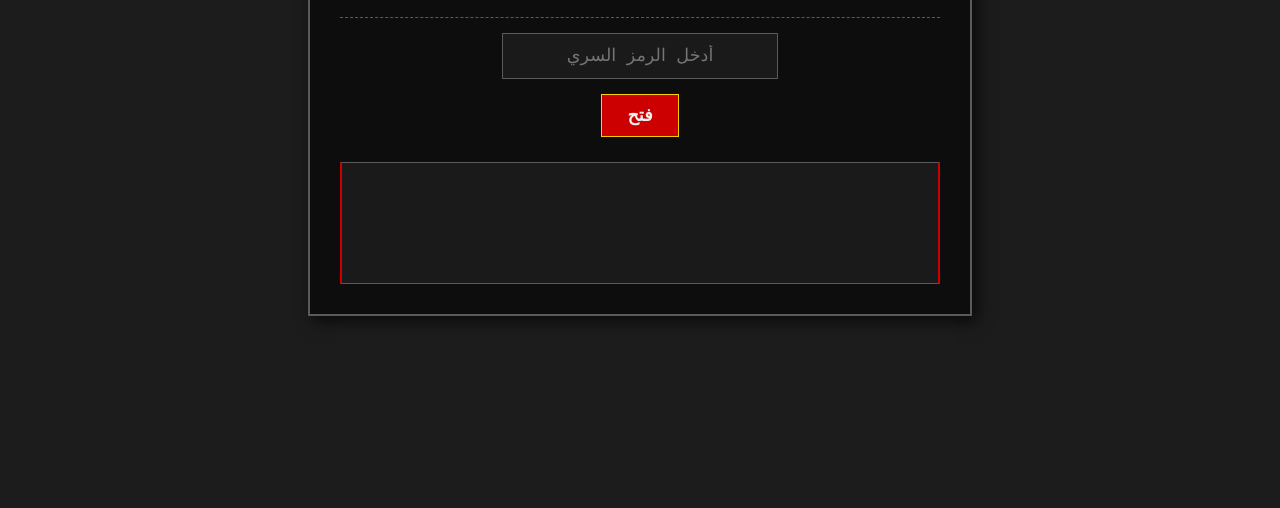
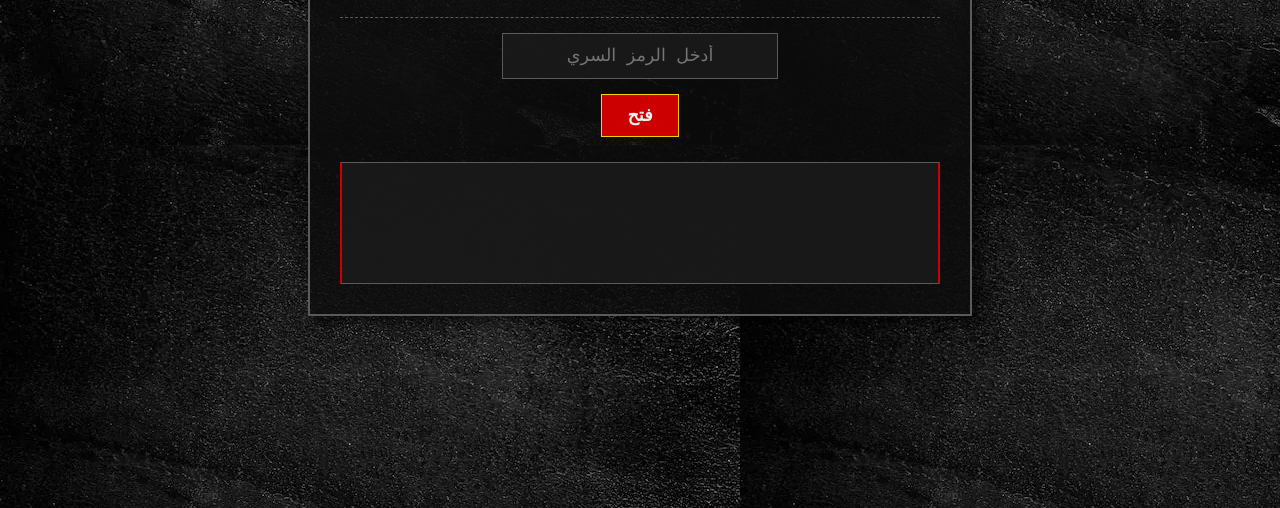
Before and after one commit to abu3md/my-safe-website, a plain HTML site: page index.html in a window 1280 px wide. Shown: the part 348-856 px from the top of the page. Drawn offline with Linux system fonts and the light colour scheme.

Commit message:
Added crime scene texture background image

```diff
--- a/style.css
+++ b/style.css
@@ -3,7 +3,10 @@ body {
     justify-content: center;
     align-items: center;
     min-height: 100vh;
-    background-color: #1c1c1c; /* لون أسود رمادي للخلفية */
+    background-image: url('background_pattern.png'); /* استبدل هذا باسم ملف صورتك */
+    background-repeat: repeat; /* لجعل الصورة تتكرر كنمط */
+    background-size: auto; /* للحفاظ على حجم الصورة الأصلي أو تركها تتكرر */
+    background-color: #1c1c1c; /* لون احتياطي في حال عدم تحميل الصورة */
     font-family: 'Courier New', monospace; /* خط يشبه خطوط الآلة الكاتبة */
     color: #f0f0f0; /* لون نص فاتح (أبيض رمادي) */
     text-align: center;
@@ -12,7 +15,7 @@ body {
 }
 
 .safe-container {
-    background-color: #0d0d0d; /* أسود داكن للخزنة */
+    background-color: rgba(13, 13, 13, 0.8); /* أسود داكن شفاف للخزنة لكي تظهر الخلفية */
     padding: 30px;
     border: 2px solid #5a5a5a; /* إطار رمادي داكن */
     box-shadow: 5px 5px 15px rgba(0, 0, 0, 0.7);
@@ -51,7 +54,7 @@ h1::after {
 #code-input {
     padding: 12px;
     border: 1px solid #5a5a5a;
-    background-color: #1a1a1a; /* خلفية داكنة لخانة الإدخال */
+    background-color: rgba(26, 26, 26, 0.9); /* خلفية داكنة شفافة لخانة الإدخال */
     width: 250px;
     font-size: 1.1em;
     font-family: 'Courier New', monospace;
@@ -79,7 +82,7 @@ h1::after {
     min-height: 80px;
     padding: 20px;
     margin-top: 25px;
-    background-color: #1a1a1a; /* خلفية داكنة لعرض النتائج */
+    background-color: rgba(26, 26, 26, 0.9); /* خلفية داكنة شفافة لعرض النتائج */
     border: 1px solid #5a5a5a;
     font-size: 1.2em;
     font-weight: normal;
```
Also changed, not shown: background_pattern.png (added).
